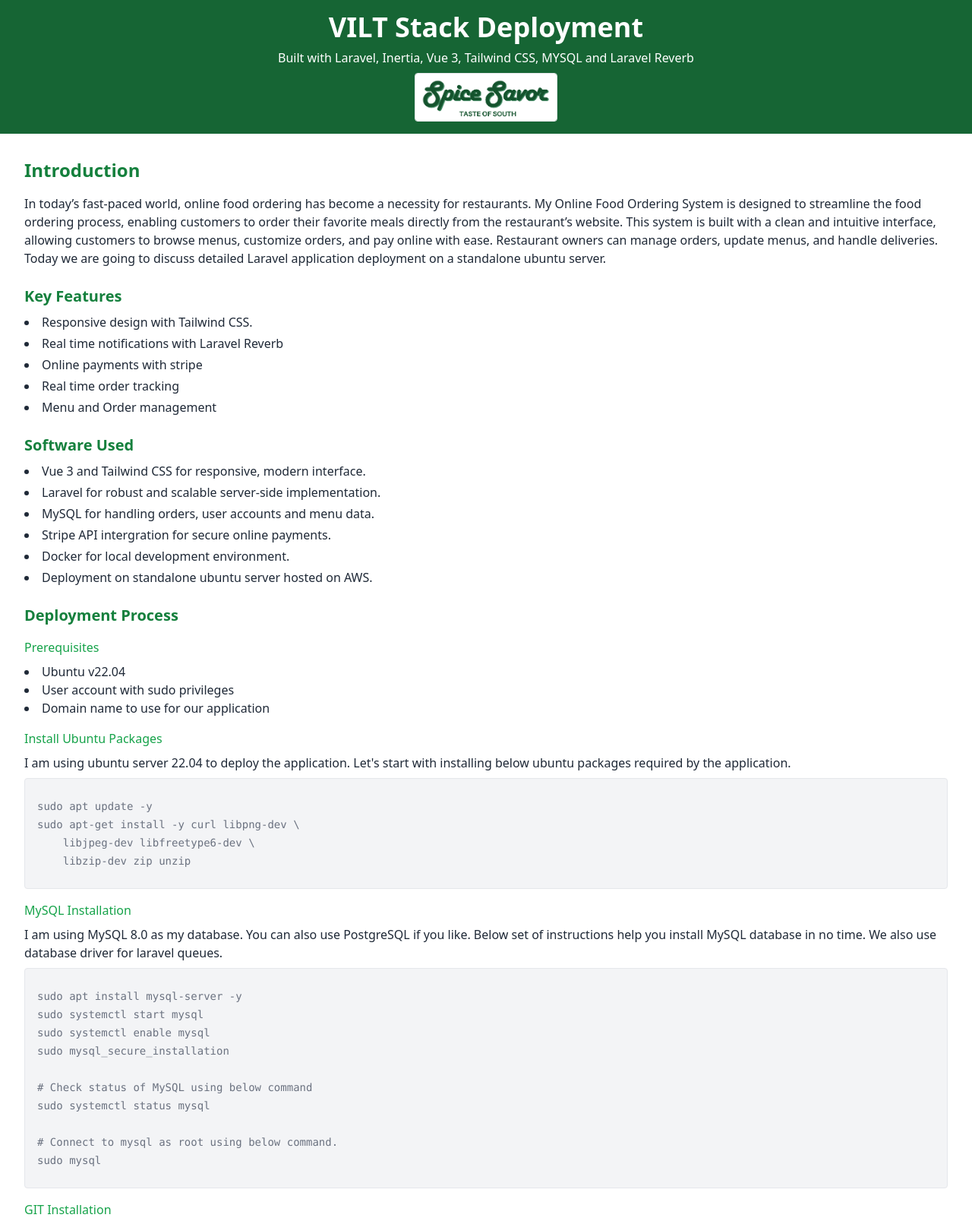
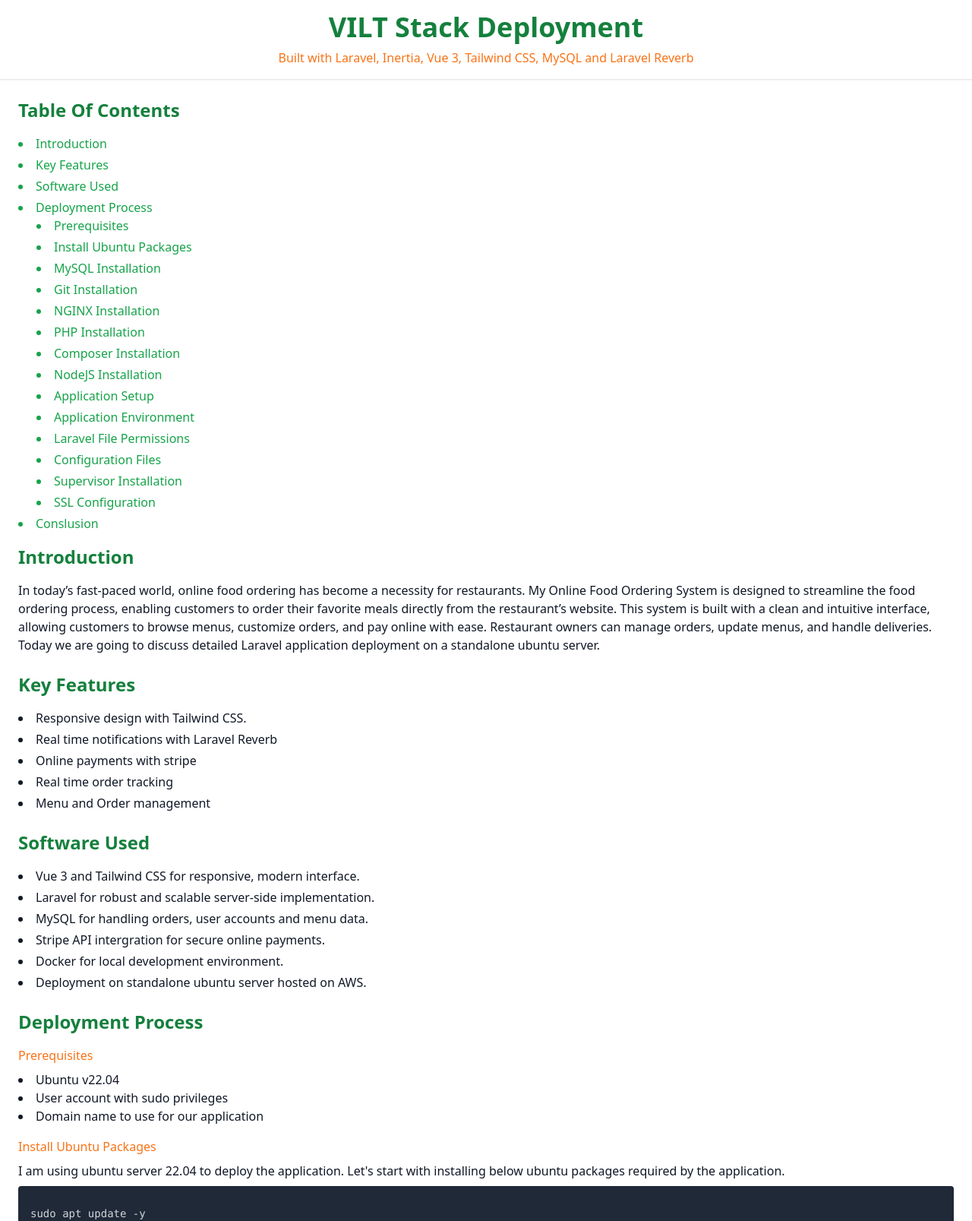
Before and after one commit to ReddyPrashanth/articles, a website: page index.html in a window 1280 px wide. Shown: the top 1607 px of the page at 76% size. Drawn offline with Linux system fonts and the light colour scheme.

Commit message:
final article

```diff
--- a/index.html
+++ b/index.html
@@ -6,24 +6,111 @@
     <title>Articles | VILT Stack Deployment</title>
     <link href="./assets/css/tailwind.css" rel="stylesheet" />
   </head>
-  <body class="text-gray-800">
-    <header class="bg-green-800 p-4 text-white text-center space-y-2">
+  <body class="text-gray-900">
+    <header class="p-4 text-green-700 text-center space-y-2 border-b shadow-sm">
       <h1 class="text-4xl font-bold">VILT Stack Deployment</h1>
-      <p>
-        Built with Laravel, Inertia, Vue 3, Tailwind CSS, MYSQL and Laravel
+      <p class="text-orange-500 font-medium">
+        Built with Laravel, Inertia, Vue 3, Tailwind CSS, MySQL and Laravel
         Reverb
       </p>
-      <div class="flex items-center justify-center">
-        <img
-          src="./assets/images/logo.png"
-          class="h-16 border rounded"
-          alt="spice savor logo"
-        />
-      </div>
     </header>
 
-    <main class="p-8 container mx-auto space-y-2">
-      <section>
+    <main class="p-6 container mx-auto space-y-2">
+      <section class="mb-4">
+        <h2 class="text-2xl font-semibold mb-4 text-green-700">
+          Table Of Contents
+        </h2>
+        <ul class="list-disc list-inside font-medium text-green-600 space-y-1">
+          <li>
+            <a class="hover:underline" href="#introduction">Introduction</a>
+          </li>
+          <li>
+            <a class="hover:underline" href="#key-features">Key Features</a>
+          </li>
+          <li>
+            <a class="hover:underline" href="#software-used">Software Used</a>
+          </li>
+          <li>
+            <a class="hover:underline" href="#deployment-process"
+              >Deployment Process</a
+            >
+            <ul class="list-disc list-inside ml-6 space-y-1">
+              <li class="font-normal">
+                <a class="hover:underline" href="#prerequisites"
+                  >Prerequisites</a
+                >
+              </li>
+              <li class="font-normal">
+                <a class="hover:underline" href="#install-ubuntu-packages"
+                  >Install Ubuntu Packages</a
+                >
+              </li>
+              <li class="font-normal">
+                <a class="hover:underline" href="#mysql-installation"
+                  >MySQL Installation</a
+                >
+              </li>
+              <li class="font-normal">
+                <a class="hover:underline" href="#git-installation"
+                  >Git Installation</a
+                >
+              </li>
+              <li class="font-normal">
+                <a class="hover:underline" href="#nginx-installation"
+                  >NGINX Installation</a
+                >
+              </li>
+              <li class="font-normal">
+                <a class="hover:underline" href="#php-installation"
+                  >PHP Installation</a
+                >
+              </li>
+              <li class="font-normal">
+                <a class="hover:underline" href="#composer-installation"
+                  >Composer Installation</a
+                >
+              </li>
+              <li class="font-normal">
+                <a class="hover:underline" href="#nodejs-installation"
+                  >NodeJS Installation</a
+                >
+              </li>
+              <li class="font-normal">
+                <a class="hover:underline" href="#application-setup"
+                  >Application Setup</a
+                >
+              </li>
+              <li class="font-normal">
+                <a class="hover:underline" href="#application-environment"
+                  >Application Environment</a
+                >
+              </li>
+              <li class="font-normal">
+                <a class="hover:underline" href="#laravel-file-permissions"
+                  >Laravel File Permissions</a
+                >
+              </li>
+              <li class="font-normal">
+                <a class="hover:underline" href="#configuration-files"
+                  >Configuration Files</a
+                >
+              </li>
+              <li class="font-normal">
+                <a class="hover:underline" href="#supervisor-installation"
+                  >Supervisor Installation</a
+                >
+              </li>
+              <li class="font-normal">
+                <a class="hover:underline" href="#ssl-configuration"
+                  >SSL Configuration</a
+                >
+              </li>
+            </ul>
+          </li>
+          <li><a class="hover:underline" href="#conclusion">Conslusion</a></li>
+        </ul>
+      </section>
+      <section id="introduction">
         <h2 class="text-2xl font-semibold mb-4 text-green-700">Introduction</h2>
         <p>
           In today’s fast-paced world, online food ordering has become a
@@ -38,8 +125,8 @@
         </p>
       </section>
 
-      <section>
-        <h3 class="text-xl font-semibold mt-6 mb-2 text-green-700">
+      <section id="key-features">
+        <h3 class="text-2xl font-semibold mt-6 mb-4 text-green-700">
           Key Features
         </h3>
         <ul class="list-disc list-inside space-y-1">
@@ -50,8 +137,8 @@
           <li>Menu and Order management</li>
         </ul>
       </section>
-      <section>
-        <h3 class="text-xl font-semibold mt-6 mb-2 text-green-700">
+      <section id="software-used">
+        <h3 class="text-2xl font-semibold mt-6 mb-4 text-green-700">
           Software Used
         </h3>
         <ul class="list-disc list-inside space-y-1">
@@ -63,28 +150,26 @@
           <li>Deployment on standalone ubuntu server hosted on AWS.</li>
         </ul>
       </section>
-      <section class="space-y-4">
-        <h3 class="text-xl font-semibold mt-6 mb-2 text-green-700">
+      <section id="deployment-process" class="space-y-4">
+        <h3 class="text-2xl font-semibold mt-6 mb-4 text-green-700">
           Deployment Process
         </h3>
-        <div class="space-y-2">
-          <h4 class="font-medium text-green-600">Prerequisites</h4>
+        <div id="prerequisites" class="space-y-2">
+          <h4 class="font-medium text-orange-500">Prerequisites</h4>
           <ul class="list-disc list-inside">
             <li>Ubuntu v22.04</li>
             <li>User account with sudo privileges</li>
             <li>Domain name to use for our application</li>
           </ul>
         </div>
-        <div class="space-y-2">
-          <h4 class="font-medium text-green-600">Install Ubuntu Packages</h4>
+        <div id="install-ubuntu-packages" class="space-y-2">
+          <h4 class="font-medium text-orange-500">Install Ubuntu Packages</h4>
           <p>
             I am using ubuntu server 22.04 to deploy the application. Let's
             start with installing below ubuntu packages required by the
             application.
           </p>
-          <div
-            class="border rounded bg-gray-100 text-gray-500 px-4 overflow-x-auto"
-          >
+          <div class="rounded bg-gray-800 text-gray-300 px-4 overflow-x-auto">
             <pre><code class="whitespace-pre text-sm">
 sudo apt update -y
 sudo apt-get install -y curl libpng-dev \
@@ -93,16 +178,14 @@
             </code></pre>
           </div>
         </div>
-        <div class="space-y-2">
-          <h4 class="font-medium text-green-600">MySQL Installation</h4>
+        <div id="mysql-installation" class="space-y-2">
+          <h4 class="font-medium text-orange-500">MySQL Installation</h4>
           <p>
             I am using MySQL 8.0 as my database. You can also use PostgreSQL if
             you like. Below set of instructions help you install MySQL database
             in no time. We also use database driver for laravel queues.
           </p>
-          <div
-            class="border rounded bg-gray-100 text-gray-500 px-4 overflow-x-auto"
-          >
+          <div class="rounded bg-gray-800 text-gray-300 px-4 overflow-x-auto">
             <pre><code class="whitespace-pre text-sm">
 sudo apt install mysql-server -y
 sudo systemctl start mysql
@@ -118,8 +201,8 @@
           </div>
         </div>
 
-        <div class="space-y-2">
-          <h4 class="font-medium text-green-600">GIT Installation</h4>
+        <div id="git-installation" class="space-y-2">
+          <h4 class="font-medium text-orange-500">GIT Installation</h4>
           <p>
             I have chosen Github as my code repository. We are going to use Git
             cli tool to push and pull code from Github. If you are new to Git
@@ -131,9 +214,7 @@
               >tutorial</a
             >
           </p>
-          <div
-            class="border rounded bg-gray-100 text-gray-500 overflow-scroll px-4"
-          >
+          <div class="rounded bg-gray-800 text-gray-300 px-4 overflow-x-auto">
             <pre><code class="whitespace-pre text-sm">
 sudo apt install git -y
 
@@ -142,8 +223,8 @@
                 </code></pre>
           </div>
         </div>
-        <div class="space-y-2">
-          <h4 class="font-medium text-green-600">NGINX Installation</h4>
+        <div id="nginx-installation" class="space-y-2">
+          <h4 class="font-medium text-orange-500">NGINX Installation</h4>
           <p>
             I use NGINX web server for almost all of my applications. In this
             application I also use NGINX as a reverse procy to setup Laravel
@@ -151,9 +232,7 @@
             configure, supports SSL/TLS, used as Reverse Proxy and Load Balancer
             etc.
           </p>
-          <div
-            class="border rounded bg-gray-100 text-gray-500 px-4 overflow-x-auto"
-          >
+          <div class="rounded bg-gray-800 text-gray-300 px-4 overflow-x-auto">
             <pre><code class="whitespace-pre text-sm">
 sudo apt install nginx -y
 
@@ -168,15 +247,13 @@
                   </code></pre>
           </div>
         </div>
-        <div class="space-y-2">
-          <h4 class="font-medium text-green-600">PHP Installation</h4>
+        <div id="php-installation" class="space-y-2">
+          <h4 class="font-medium text-orange-500">PHP Installation</h4>
           <p>
             I am using PHP version 8.3. Below php modules are required by the
             application to work as expected.
           </p>
-          <div
-            class="border rounded bg-gray-100 text-gray-500 px-4 overflow-x-auto"
-          >
+          <div class="rounded bg-gray-800 text-gray-300 px-4 overflow-x-auto">
             <pre><code class="whitespace-pre text-sm">
 sudo apt install php-fpm php-mysql php-cli php-xml \
         php-mbstring php-curl php-gd php-pdo php-zip pvp-pcntl -y
@@ -189,15 +266,13 @@
                     </code></pre>
           </div>
         </div>
-        <div class="space-y-2">
-          <h4 class="font-medium text-green-600">Composer Installation</h4>
+        <div id="composer-installation" class="space-y-2">
+          <h4 class="font-medium text-orange-500">Composer Installation</h4>
           <p>
             Composer is a dependency manager for PHP. It is required to install
             our application dependencies.
           </p>
-          <div
-            class="border rounded bg-gray-100 text-gray-500 px-4 overflow-x-auto"
-          >
+          <div class="rounded bg-gray-800 text-gray-300 px-4 overflow-x-auto">
             <pre><code class="whitespace-pre text-sm">
 cd ~
 curl -sS https://getcomposer.org/installer -o /tmp/composer-setup.php
@@ -212,16 +287,14 @@
                       </code></pre>
           </div>
         </div>
-        <div class="space-y-2">
-          <h4 class="font-medium text-green-600">NodeJS Installation</h4>
+        <div id="nodejs-installation" class="space-y-2">
+          <h4 class="font-medium text-orange-500">NodeJS Installation</h4>
           <p>
             Our application built on Inertia and Vue 3. NodeJS is required to
             install javascript dependencies and build our front-end code. We are
             using nvm to install NodeJS
           </p>
-          <div
-            class="border rounded bg-gray-100 text-gray-500 px-4 overflow-x-auto"
-          >
+          <div class="rounded bg-gray-800 text-gray-300 px-4 overflow-x-auto">
             <pre><code class="whitespace-pre text-sm">
 cd ~
 curl -o- https://raw.githubusercontent.com/nvm-sh/nvm/v0.39.3/install.sh | bash
@@ -233,8 +306,8 @@
                         </code></pre>
           </div>
         </div>
-        <div class="space-y-2">
-          <h4 class="font-medium text-green-600">Application Setup</h4>
+        <div id="application-setup" class="space-y-2">
+          <h4 class="font-medium text-orange-500">Application Setup</h4>
           <p>
             So far we installed all the software components required to get our
             application up and running. Let setup our application. Application
@@ -248,9 +321,7 @@
             >. Follow along below instructions to finish application setup.
           </p>
 
-          <div
-            class="border rounded bg-gray-100 text-gray-500 px-4 overflow-x-auto"
-          >
+          <div class="rounded bg-gray-800 text-gray-300 px-4 overflow-x-auto">
             <pre><code class="whitespace-pre text-sm">
 # Switch to root user
 sudo su -
@@ -285,10 +356,8 @@
             </code></pre>
           </div>
         </div>
-        <div class="space-y-2">
-          <h4 class="font-medium text-green-600">
-            Application Environment File
-          </h4>
+        <div id="application-environment" class="space-y-2">
+          <h4 class="font-medium text-orange-500">Application Environment</h4>
           <p>
             This section provides an example Laravel application environment I
             used to to deploy this application. This can be used as a reference
@@ -296,9 +365,7 @@
             values wherever it's appropriate.
           </p>
 
-          <div
-            class="border rounded bg-gray-100 text-gray-500 px-4 overflow-x-auto"
-          >
+          <div class="rounded bg-gray-800 text-gray-300 px-4 overflow-x-auto">
             <pre><code class="whitespace-pre text-sm">
 APP_NAME="Spice Savor"
 APP_ENV=prod
@@ -384,17 +451,15 @@
               </code></pre>
           </div>
         </div>
-        <div class="space-y-2">
-          <h4 class="font-medium text-green-600">Laravel File Permissions</h4>
+        <div id="laravel-file-permissions" class="space-y-2">
+          <h4 class="font-medium text-orange-500">Laravel File Permissions</h4>
           <p>
             From above step all files are owned by root user and will result in
             permission denied erros when you access the website. To solve this
             we need to updated laravel file permissions as below. You can use
             below permissions to any laravel application
           </p>
-          <div
-            class="border rounded bg-gray-100 text-gray-500 px-4 overflow-x-auto"
-          >
+          <div class="rounded bg-gray-800 text-gray-300 px-4 overflow-x-auto">
             <pre><code class="whitespace-pre text-sm">
 # Switch to root user
 sudo su -
@@ -416,8 +481,8 @@
               </code></pre>
           </div>
         </div>
-        <div class="space-y-2">
-          <h4 class="font-medium text-green-600">Configuration Files</h4>
+        <div id="configuration-files" class="space-y-2">
+          <h4 class="font-medium text-orange-500">Configuration Files</h4>
           <p>
             In the next steps we see how to install supervisor and configure our
             app using NGINX and we need below configuration files. List of
@@ -444,8 +509,8 @@
             </li>
           </ul>
         </div>
-        <div class="space-y-2">
-          <h4 class="font-medium text-green-600">Supervisor Installation</h4>
+        <div id="supervisor-installation" class="space-y-2">
+          <h4 class="font-medium text-orange-500">Supervisor Installation</h4>
           <p>
             In our application we use Laravel reverb and Laravel queues. Laravel
             Reverb provides scalable real-time WebSocket communication directly
@@ -453,9 +518,7 @@
             tasks. Supervisor is a process monitor used to configure laravel
             reverb and queues.
           </p>
-          <div
-            class="border rounded bg-gray-100 text-gray-500 px-4 overflow-x-auto"
-          >
+          <div class="rounded bg-gray-800 text-gray-300 px-4 overflow-x-auto">
             <pre><code class="whitespace-pre text-sm">
 sudo apt-get install supervisor
 
@@ -477,17 +540,15 @@
               </code></pre>
           </div>
         </div>
-        <div class="space-y-2">
-          <h4 class="font-medium text-green-600">SSL Configuration</h4>
+        <div id="ssl-configuration" class="space-y-2">
+          <h4 class="font-medium text-orange-500">SSL Configuration</h4>
           <p>
             SSL & TLS are essential for securing communication over the
             internet. SSL/TLS encrypts data transmitted between client browser
             and an application server. We use certbot to configure a free SSL
             certificate.
           </p>
-          <div
-            class="border rounded bg-gray-100 text-gray-500 px-4 overflow-x-auto"
-          >
+          <div class="rounded bg-gray-800 text-gray-300 px-4 overflow-x-auto">
             <pre><code class="whitespace-pre text-sm">
 sudo apt update -y
 sudo apt install certbot python3-certbot-nginx
@@ -501,7 +562,7 @@
           </div>
         </div>
       </section>
-      <section class="space-y-4">
+      <section id="conclusion" class="space-y-4">
         <h2 class="text-2xl font-semibold mb-4 text-green-700">Conclusion</h2>
         <p>
           Deploying a Laravel-based food ordering application using Laravel
@@ -523,7 +584,9 @@
         <div>
           <p>For questions and queries please reach via below email</p>
 
-          <div class="flex text-green-600 space-x-2 items-center">
+          <div
+            class="flex text-green-600 space-x-2 items-center hover:underline"
+          >
             <svg
               xmlns="http://www.w3.org/2000/svg"
               fill="none"
@@ -565,8 +628,10 @@
       </section>
     </main>
 
-    <footer class="bg-green-800 p-4 text-white text-center">
-      <p>&copy; 2024 spicesavor.github.io</p>
+    <footer class="p-4 text-white text-center border border-t shadow-md">
+      <p class="text-orange-500 font-medium">
+        &copy; 2024 reddyprashanth.github.io
+      </p>
     </footer>
   </body>
 </html>
```
Also changed, not shown: assets/css/tailwind.css.
